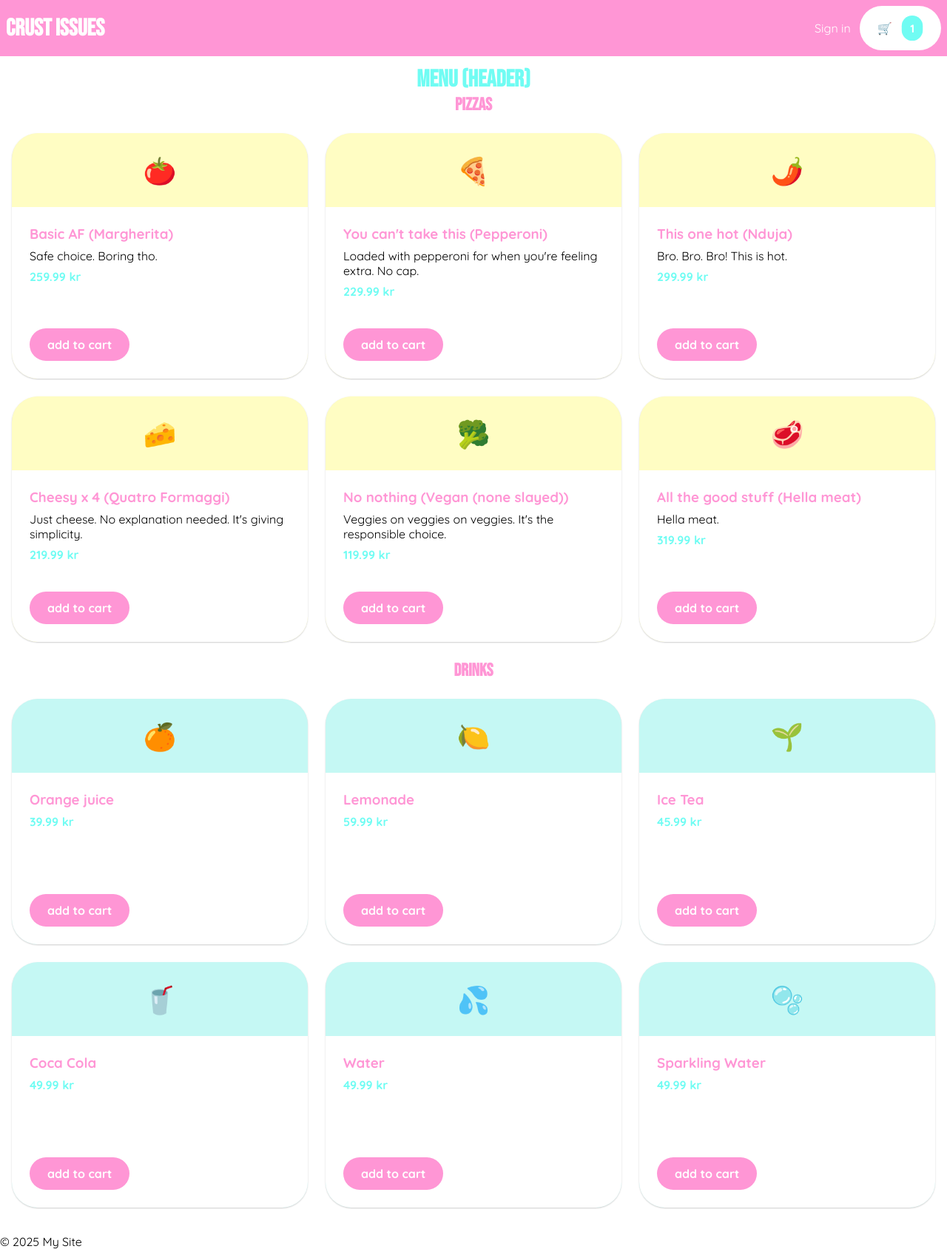
After one commit to annasundbye/ELE3921, a Django app: page /menu in a window 1280 px wide. The commit adds this page. Shown: the whole page at 74% size. Run offline with Django 5.2, Linux system fonts and the light colour scheme.

Commit message:
add menu page with drinks and pizzas

```diff
--- a/application/models.py
+++ b/application/models.py
@@ -43,6 +43,7 @@ class PizzaPrice(models.Model):
 class Drink(models.Model):
     name = models.CharField(max_length=100)
     price = models.DecimalField(max_digits=6, decimal_places=2)
+    icon = models.CharField(max_length=255)
 
     def __str__(self):
         return self.name
--- a/application/static/css/styles.css
+++ b/application/static/css/styles.css
@@ -7,6 +7,7 @@
   --color-pink: rgb(255, 150, 213);
   --color-white: white;
   --color-turqoise: rgb(112, 252, 243);
+  --color-light-turqoise: rgb(197, 248, 244);
   --color-yellow: rgb(255, 253, 195);
   --spacing-small: 0.5rem;
   --spacing-medium: 0.75rem;
@@ -19,6 +20,9 @@ h2 {
   color: var(--color-white);
   font-family: "Bebas Neue", sans-serif;
 }
+.bebas-neue {
+  font-family: "Bebas Neue", sans-serif;
+}
 .header {
   position: sticky;
   top: 0;
@@ -29,13 +33,15 @@ h2 {
   align-items: center;
   padding: var(--spacing-small);
 }
+.page {
+  padding: var(--spacing-medium);
+}
 a {
   text-decoration: none;
   color: var(--color-white);
 }
 button {
-  outline: none;
-  border: none;
+  all: unset;
 }
 .cta-primary {
   padding: var(--spacing-medium) var(--spacing-large);
@@ -76,12 +82,12 @@ button {
 .hero-container > h2 {
   font-size: 40px;
 }
-.pizza-container {
+.product-container {
   position: relative;
   height: 400px;
   width: 100vw;
 }
-.pizza-container > img {
+.product-container > img {
   position: absolute;
   inset: 0;
   z-index: -1;
@@ -102,25 +108,24 @@ button {
   color: var(--color-white);
   font-weight: 900;
 }
-.pizza-grid {
+.product-grid {
   display: grid;
   grid-template-columns: repeat(3, 400px);
   gap: var(--spacing-large);
   padding: var(--spacing-large);
   height: 100%;
 }
-.pizza-card {
+.product-card {
   display: flex;
   flex-direction: column;
-  background-color: var(--color-yellow);
   border-radius: var(--rounded);
   box-shadow: 0 1px 2px 0 rgba(0, 0, 0, 0.2);
 }
-.pizza-card > .emoji {
+.product-card > .emoji {
   width: 100%;
   height: 100px;
 }
-.pizza-card > .description {
+.product-card > .description {
   background-color: var(--color-white);
   border-bottom-right-radius: var(--rounded);
   border-bottom-left-radius: var(--rounded);
@@ -132,12 +137,12 @@ button {
   height: 184px;
   padding: var(--spacing-large);
 }
-.pizza-card > .description > div > h3 {
+.product-card > .description > div > h3 {
   color: var(--color-pink);
   font-family: "Bebas Neue" sans-serif;
   margin-bottom: var(--spacing-small);
 }
-.pizza-card > .description > div > .price {
+.product-card > .description > div > .price {
   color: var(--color-turqoise);
   font-weight: 900;
   margin-top: var(--spacing-small);
@@ -147,6 +152,68 @@ button {
 }
 .w-full {
   width: 100%;
+}
+.w-fit {
+  width: fit-content;
+}
+.hamburger-menu {
+  background: none;
+  border: none;
+  font-size: 24px;
+  cursor: pointer;
+  padding: 8px;
+}
+.dropdown-container {
+  position: relative;
+  display: inline-block;
+}
+.dropdown-menu {
+  position: absolute;
+  right: 0;
+  top: 100%;
+  background-color: white;
+  border: 1px solid #ddd;
+  border-radius: 0.5rem;
+  padding: 0.5rem 0;
+  box-shadow: 0 2px 10px rgba(0, 0, 0, 0.1);
+  min-width: 150px;
+  z-index: 100;
+}
+.hamburger-menu {
+  color: var(--color-white);
+}
+.dropdown-menu a {
+  display: block;
+  padding: 0.5rem 1rem;
+  text-decoration: none;
+  color: black;
+}
+.dropdown-menu a:hover {
+  background-color: #f2f2f2;
+}
+.hidden {
+  display: none;
+}
+.bg-yellow {
+  background-color: var(--color-yellow);
+}
+.bg-turqoise {
+  background-color: var(--color-light-turqoise);
+}
+.bg-pink {
+  background-color: var(--color-pink);
+}
+.text-yellow {
+  color: var(--color-yellow);
+}
+.text-turqoise {
+  color: var(--color-turqoise);
+}
+.text-pink {
+  color: var(--color-pink);
+}
+.text-black {
+  color: var(--color-black);
 }
 @keyframes wiggle {
   0% {
--- /dev/null
+++ b/application/templates/menu.html
@@ -0,0 +1,40 @@
+{% extends "layout.html" %} {% block content %}
+<div class="page">
+  <h1 class="text-turqoise center">Menu (header)</h1>
+
+  <h2 class="text-pink center">Pizzas</h2>
+  <div class="product-grid center">
+    {% for pizza in pizzas %}
+    <div class="product-card bg-yellow">
+      <div class="emoji center">{{ pizza.icon }}</div>
+      <div class="description">
+        <div>
+          <h3>{{ pizza.name }}</h3>
+          <p>{{ pizza.description }}</p>
+          <p class="price">{{ pizza.base_price }} kr</p>
+        </div>
+        <button class="cta-primary w-fit">add to cart</button>
+      </div>
+    </div>
+    {% endfor %}
+  </div>
+
+  <h2 class="text-pink center">Drinks</h2>
+
+  <div class="product-grid center">
+    {% for drink in drinks %}
+    <div class="product-card bg-turqoise">
+      <div class="emoji center">{{ drink.icon }}</div>
+      <div class="description">
+        <div>
+          <h3>{{ drink.name }}</h3>
+
+          <p class="price">{{ drink.price }} kr</p>
+        </div>
+        <button class="cta-primary w-fit">add to cart</button>
+      </div>
+    </div>
+    {% endfor %}
+  </div>
+</div>
+{% endblock %}
--- a/application/urls.py
+++ b/application/urls.py
@@ -3,5 +3,6 @@ from . import views
 
 app_name = "application"
 urlpatterns = [
-    path("", views.index, name="index"),
+    path("", views.home, name="home"),
+    path("menu", views.menu, name="menu"),
 ]
--- a/application/views.py
+++ b/application/views.py
@@ -1,5 +1,5 @@
 from django.shortcuts import render
-from .models import Pizza
+from .models import Pizza, Drink
 
 # mocking the pizzas for now.
 # will get them from the database.
@@ -12,6 +12,17 @@ fake_pizzas = [
    Pizza(name="All the good stuff (Hella meat)", base_price=319.99, icon="🥩", description="Hella meat."),
 ]
 
-# Create your views here.
-def index(request):
-   return render(request, "home.html", {"pizzas": fake_pizzas})
+drinks = [
+   Drink(name="Orange juice", price=39.99, icon="🍊"),
+   Drink(name="Lemonade", price=59.99, icon="🍋"),
+   Drink(name="Ice Tea", price=45.99, icon="🌱"),
+   Drink(name="Coca Cola", price=49.99, icon="🥤"),
+   Drink(name="Water", price=49.99, icon="💦"),
+   Drink(name="Sparkling Water", price=49.99, icon="🫧"),
+]
+
+def home(request):
+   return render(request, "home.html", {"pizzas": fake_pizzas[:3]})
+
+def menu(request):
+   return render(request, "menu.html", {"pizzas": fake_pizzas, "drinks": drinks})
```
